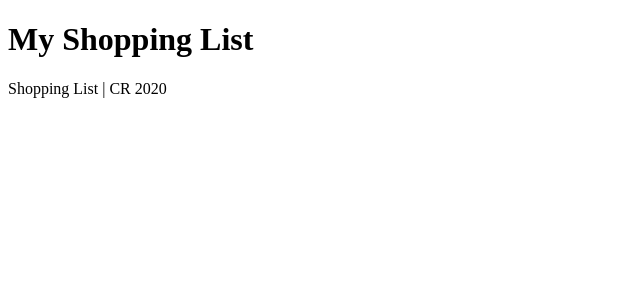
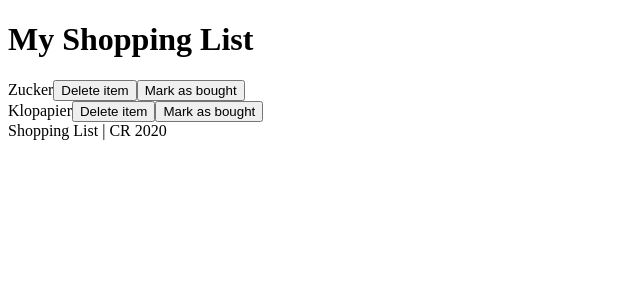
Before and after one commit to fricca/shopping-list, a React (Create React App) app: page / in a window 1280 px wide. Shown: the top 300 px of the page, without its empty margins (0-640 px from the left). Built offline with nearby package versions, Linux system fonts and the light colour scheme.

Commit message:
Add ShoppingList components
* ShoppingList
* ShoppingListItem

```diff
--- a/src/App.js
+++ b/src/App.js
@@ -1,13 +1,33 @@
 import React, { Component } from "react";
 import Header from "./components/Header";
+import ShoppingList from "./components/ShoppingList";
+import AddForm from "./components/AddForm";
 import Footer from "./components/Footer";
 
 class App extends Component {
+    state = {
+        shoppingListItems: [
+            {
+                id: 1,
+                name: "Zucker",
+                manufacturer: "Bio",
+            },
+            {
+                id: 2,
+                name: "Klopapier",
+            },
+        ],
+    };
+
     render() {
         return (
             <>
                 <Header />
-                <main></main>
+                <main>
+                    <ShoppingList
+                        shoppingListItems={this.state.shoppingListItems}
+                    />
+                </main>
                 <Footer />
             </>
         );
--- /dev/null
+++ b/src/components/ShoppingList.js
@@ -0,0 +1,24 @@
+import React, { Component } from "react";
+import PropTypes from "prop-types";
+import ShoppingListItem from "./ShoppingListItem";
+import shoppingItemPropType from "./propTypes/shoppingItemPropType";
+
+class ShoppingList extends Component {
+    static propTypes = {
+        shoppingListItems: PropTypes.arrayOf(shoppingItemPropType),
+    };
+
+    render() {
+        const { shoppingListItems } = this.props;
+
+        if (shoppingListItems.length) {
+            return shoppingListItems.map(item => (
+                <ShoppingListItem key={item.id} shoppingListItem={item} />
+            ));
+        }
+
+        return "No Items Yet";
+    }
+}
+
+export default ShoppingList;
--- /dev/null
+++ b/src/components/ShoppingListItem.js
@@ -0,0 +1,22 @@
+import React, { Component } from "react";
+import shoppingItemPropType from "./propTypes/shoppingItemPropType";
+
+class ShoppingListItem extends Component {
+    static propTypes = {
+        shoppingListItem: shoppingItemPropType,
+    };
+
+    render() {
+        const { shoppingListItem } = this.props;
+
+        return (
+            <div className="shopping-item">
+                {shoppingListItem.name}
+                <button type="button">Delete item</button>
+                <button type="button">Mark as bought</button>
+            </div>
+        );
+    }
+}
+
+export default ShoppingListItem;
--- /dev/null
+++ b/src/components/propTypes/shoppingItemPropType.js
@@ -0,0 +1,7 @@
+import PropTypes from "prop-types";
+
+export default PropTypes.shape({
+    id: PropTypes.number,
+    name: PropTypes.string.isRequired,
+    manufacturer: PropTypes.string,
+});
```
